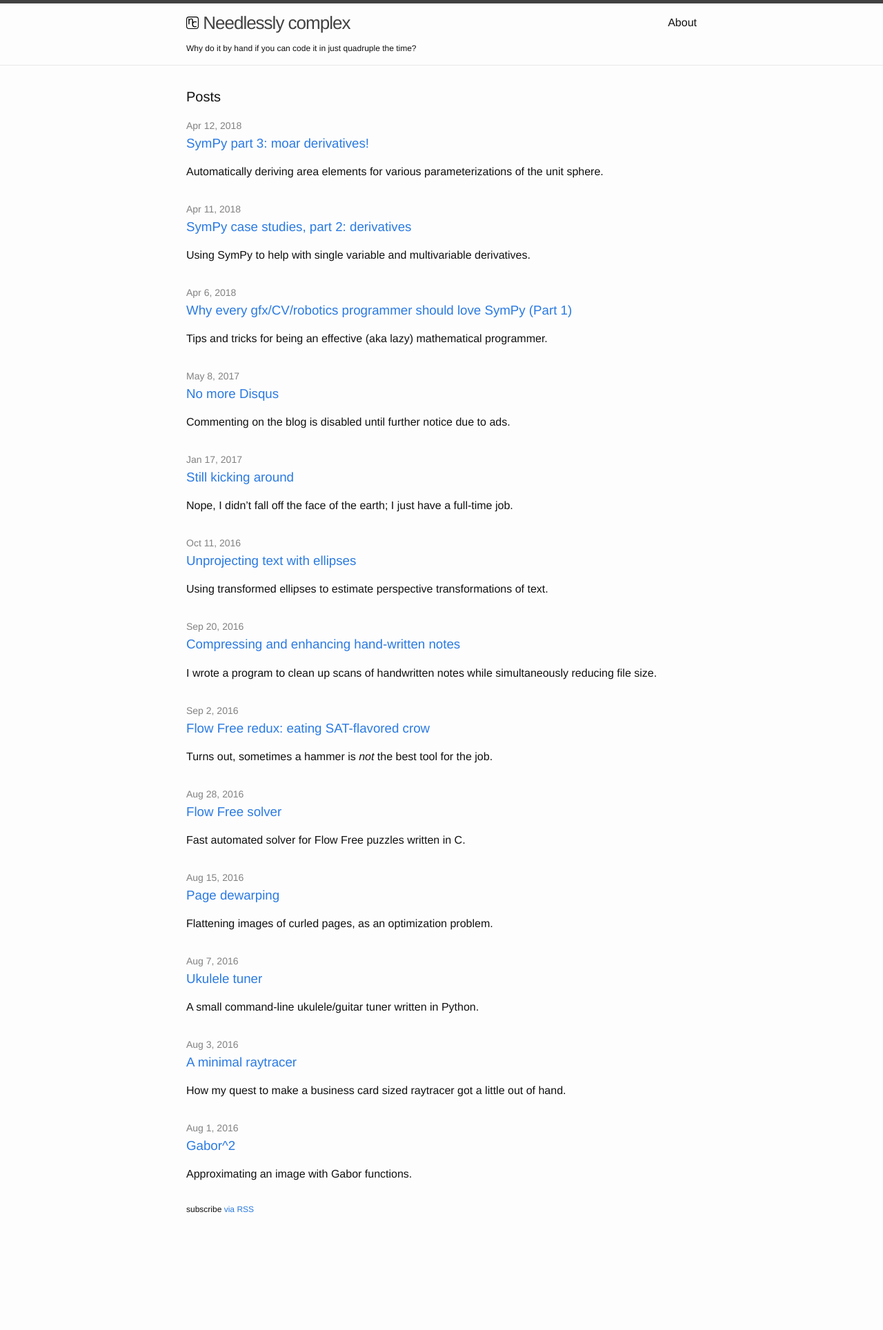
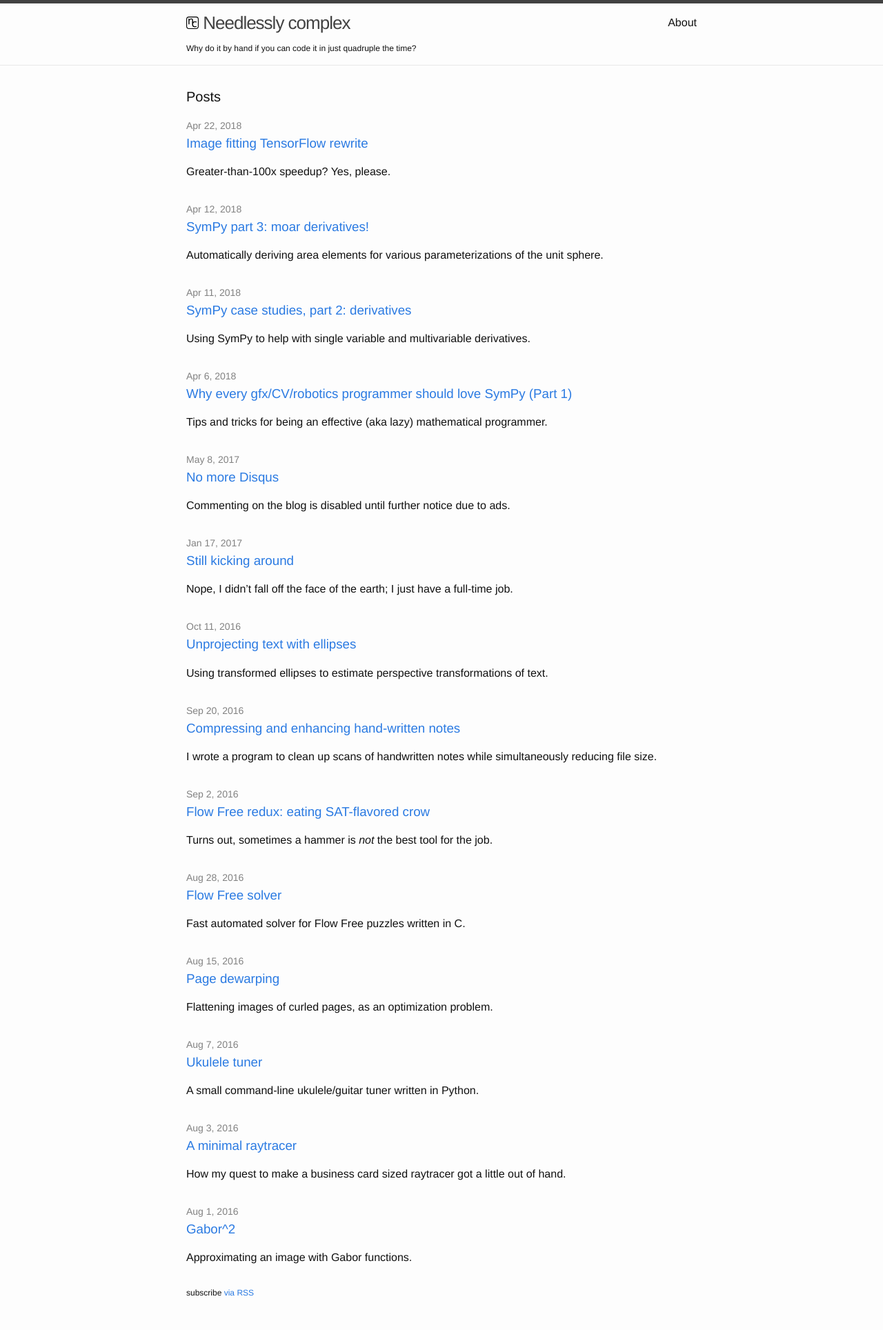
Before and after one commit to mzucker/mzucker.github.io, a Jekyll site: the page built from index.html, in a window 1280 px wide. Shown: the whole page at 69% size. Built offline with Jekyll 4.4.1, drawn with Linux system fonts in a browser that asks for light colours; before the commit the page ends 1807 px from its top, so only the background shows below that; some of the changed lines change nothing that is shown.

Commit message:
added tf-imfit

```diff
--- /dev/null
+++ b/_posts/2018-04-22-image-fitting-tensorflow-rewrite.md
@@ -0,0 +1,470 @@
+---
+layout: post
+title: Image fitting TensorFlow rewrite
+image: /images/tf-imfit/teaser.png
+---
+
+Greater-than-100x speedup? Yes, please.
+
+## Introduction
+
+A couple of weeks ago, in the course of writing my
+[series of SymPy case studies]({% post_url
+2018-04-11-sympy-case-studies-part-2-derivatives %}#case-study-3-jacobians-for-nonlinear-least-squares), I mentioned that
+if I were going to write my [image fitting C++ program]({% post_url
+2016-08-01-gabor-2 %}) today, I would just write it in Python using
+[TensorFlow](https://www.tensorflow.org/).
+
+Well, I went ahead and did the rewrite this week, and as the post
+description above suggests, it was a great success. If you're curious,
+you can skip straight to the
+[github repository](https://github.com/mzucker/tf-imfit) and try it
+out yourself before reading on, or go down to the [results](#results)
+section to check out some videos of the training process.
+
+![example program output](/images/tf-imfit/teaser.png){: .center-image}
+
+{: .image-caption}
+Left: final approximated image, Right: per-pixel error (brigher is higher).
+
+Since I [already described]({% post_url 2016-08-01-gabor-2 %}) my
+approach to image fitting in detail, I'm not going to completely
+restate it here; instead, I'll focus on major differences between this
+Python program and the original C++ program, as well as on some
+idiosyncratic TensorFlow usage conventions that you may not have seen
+elsewhere.
+
+## A bit of TensorFlow background
+
+{: .info}
+**Note:** if you're familiar with TensorFlow's programming model, you can skip to the [next section](#moving-image-fitting-to-tensorflow).
+
+
+Newcomers to TensorFlow and
+[similar](http://deeplearning.net/software/theano/)
+[learning](http://caffe.berkeleyvision.org/)
+[frameworks](https://keras.io/) might find the underlying computation
+model a bit odd. For those readers, it's worth taking a moment to
+learn about **graph-based computing** and how TensorFlow uses **automatic
+differentiation** for training.
+
+TensorFlow introduces a novel datatype,
+[`tf.Tensor`](https://www.tensorflow.org/api_docs/python/tf/Tensor),
+to represent $$n$$-dimensional arrays.  Say we want to compute
+the sum of two tensors named `a` and `b`. This addition, like every
+operation on tensors, gets separated into two steps: defining the
+structure of the computation, and actually executing it.
+
+~~~ python
+# this defines a result tensor but computes nothing
+c = tf.add(a, b)
+
+# this actually does the computation
+sess = tf.Session()
+result = sess.run(c)
+~~~
+
+This indirection seems counterproductive, and is at the very least counterintuitive. Why the extra step?
+
+Behind the scenes, TensorFlow is creating a
+[dataflow graph](https://www.tensorflow.org/programmers_guide/graphs)
+to represent the operations that will be computed. You can think of
+this graph as an abstract recipe for how to produce each desired
+output from its inputs, almost like a
+[makefile](https://en.wikipedia.org/wiki/Makefile), but for tensor data
+instead of object files and executables.
+
+The graph is *abstract* in the sense that it is agnostic as to whether
+the computation happens on the CPU, the GPU, or many CPUs/GPUs across
+a network -- in fact, TensorFlow can target any of these, and the
+resulting speedup from parallelization often justifies the burden of
+wrapping your brain around the awkwardly indirect programming model.[^1]
+
+
+
+Aside from graph-based computation, the other big concept in
+TensorFlow is using [automatic differentiation](https://en.wikipedia.org/wiki/Automatic_differentiation) to minimize loss
+functions. The [`tf.Variable`](https://www.tensorflow.org/programmers_guide/variables) class is type of tensor that
+is "train-able" by default: that is, TensorFlow can automatically
+adjust its value to minimize any user-defined expression using
+[gradient descent](https://en.wikipedia.org/wiki/Gradient_descent) and
+its relatives.
+
+Here's a tiny TensorFlow program to fit a quadratic curve to the
+points $$(-1, 2)$$, $$(0, 1)$$, and $$(2, 4)$$:
+
+~~~ python
+from __future__ import print_function
+import tensorflow as tf
+import numpy as np
+
+##################################################
+# Step 1: define problem structure
+
+# data to fit
+xdata = np.array([-1, 0, 2], dtype=np.float32)
+ydata = np.array([2, 1, 4], dtype=np.float32)
+
+# define tf.Variable to hold polynomial coefficients
+poly_coeffs = tf.get_variable(name='poly_coeffs', shape=(3))
+
+# tf.Tensor expression for quadratic curve
+y_poly = poly_coeffs[0]*xdata**2 + poly_coeffs[1]*xdata + poly_coeffs[2]
+
+# tf.Tensor expression for squared error (we want this to go to zero)
+err_sqr = tf.reduce_sum( (y_poly - ydata)**2 )
+
+# define an operation to minimize the squared error
+optimizer = tf.train.GradientDescentOptimizer(learning_rate=0.01)
+train_op = optimizer.minimize(err_sqr)
+
+##################################################
+# Step 2: run computation
+
+# create a TensorFlow session to host computaiton
+sess = tf.Session()
+
+# assigns random values to poly_coeffs
+sess.run(tf.global_variables_initializer())
+
+# optimize for a little while
+for i in range(1000):
+    e, _ = sess.run([err_sqr, train_op])
+    print('error at iter {} is {}'.format(i+1, e))
+
+# show final results
+y, p = sess.run([y_poly, poly_coeffs])
+print('fitted y values are:', y)
+print('final poly coeffs are:', p)
+~~~
+
+Example output looks like this (your output will differ
+due to random variable initialization):
+
+~~~
+error at iter 1 is 8.30570030212
+error at iter 2 is 4.77178478241
+error at iter 3 is 3.39717292786
+...
+error at iter 1000 is 1.1425527191e-11
+fitted y values are: [ 1.99999952  1.00000334  3.99999976]
+final poly coeffs are: [ 0.83333147 -0.16666467  1.00000334]
+~~~
+
+Not perhaps the most fascinating example, especially given the
+existence of [`np.polyfit`](https://docs.scipy.org/doc/numpy/reference/generated/numpy.polyfit.html), but it illustrates the two-stage
+organization shared by all TensorFlow programs, and more importantly
+it showcases TensorFlow's ability to automatically find variable
+values that minimize an arbitrary differentiable loss function.
+
+## Moving image fitting to tensorflow
+
+The old program, [`imfit.cpp`](https://github.com/mzucker/imfit/blob/master/src/imfit.cpp), implements
+[hill climbing](https://en.wikipedia.org/wiki/Hill_climbing) using a
+[nonlinear least squares](https://en.wikipedia.org/wiki/Non-linear_least_squares)
+solver to change individual Gabor parameter vectors.  It's organized
+along the lines of the following pseudocode:
+
+~~~
+until <Ctrl+C> pressed:
+
+    choose a single set of parameters θ_i to fit from scratch or replace
+
+    set cur_approx ← sum of Gabor functions for all params except θ_i
+    set cur_target ← (input_image - cur_approx)
+
+    set err_i ← || gabor(θ_i) - cur_target ||^2 if replacing; ∞ otherwise
+
+    for each trial j from 1 to num_fits:
+
+        randomly generate a new set of Gabor parameters θ_j
+        solve nonlinear least squares problem to minimize
+             err_j = || gabor(θ_j) - cur_target ||^2
+
+        if err_j < err_i:
+            set err_i ← err_j
+            set θ_i ← θ_j
+~~~
+
+
+Although in principle the inner loop over randomly initialized parameter sets is
+[embarassingly parallel](https://en.wikipedia.org/wiki/Embarrassingly_parallel),
+my original C++ program failed to exploit this property and just ran
+serially over each random initialization. In contrast, it's trivial to
+parallelize this in TensorFlow, so we can essentially compute the
+appearance of every pixel for every random model $$j$$ at the same
+time -- a huge win.
+
+Another big inefficiency of the program above is that it only ever solves
+a tiny nonlinear least squares problem -- that is, it optimizes just eight
+parameters of a single Gabor function at a time. The main motivation for this was
+speed: on a single CPU with the
+[levmar library](http://users.ics.forth.gr/~lourakis/levmar/), running
+a full, joint optimization of all 128 Gabor function parameter sets
+($$8 \times 128 = 1024$$ parameters with an error vector of
+$$128 \times 77 = 9856$$ pixels) was agonizingly slow.[^2]
+
+In contrast, TensorFlow is pretty zippy when optimizing a full problem
+of this size both because it can parallelize computation on the GPU,
+and because the gradient descent algorithms that TensorFlow provides
+have much better asymptotic complexity than the algorithm used by
+levmar.
+
+However, we can't veer completely away from
+training/replacing individual parameter sets. This image
+approximation problem is prone to getting stuck in local minima --
+i.e., parameter sets for which any small change increases error,
+despite the availabily of better solutions elsewhere -- as shown in
+this helpful Wikipedia diagram:
+
+[![extrema](/images/tf-imfit/extrema.svg){: .center-half}](https://en.wikipedia.org/wiki/File:Extrema_example_original.svg)
+
+To mitigate this tendency to get stuck in local minima, the TensorFlow
+rewrite uses
+[simulated annealing](https://en.wikipedia.org/wiki/Simulated_annealing)
+to replace individual Gabor parameter sets in between full joint
+parameter set updates. In practice, the program is willing to accept a
+small increase in overall error from time to time in order to "jump
+out" of local minima in the fitness landscape in hopes that the global
+optimizer will find an overall improved approximation as a result.
+
+Here's pseudocode for the new [`tf-imfit.py`](https://github.com/mzucker/tf-imfit/blob/master/tf-imfit.py):
+
+~~~
+set update_count ← 0
+
+until <Ctrl+C> pressed:
+
+    choose a single set of parameters θ_i to fit from scratch or replace
+
+    set cur_approx ← sum of Gabor functions for all params except θ_i
+    set cur_target ← (input_image - cur_approx)
+
+    set err_i ← || gabor(θ_i) - cur_target ||^2 if replacing; ∞ otherwise
+
+    randomly fit num_fits individual Gabor parameters in parallel
+    choose the one θ_j that has the lowest error err_j
+
+    if err_j < err_i or we probabilistically accept a small increase:
+       set θ_i ← θ_j
+
+    if we have fit all 128 parameter sets so far:
+
+       set update_count ← update_count + 1
+
+       if update_count > updates_per_full_optimization:
+         run a full optimization on the joint parameter set
+         set update_count ← 0
+~~~
+
+One final difference between the programs worth mentioning is the way
+they handle
+[constraints on the Gabor parameters](/2016/08/01/gabor-2.html#inequality-constraints). The
+levmar library can enforce linear inequality constraints (which
+is one main reason I selected it in the first place); however,
+TensorFlow can't handle these natively. Instead, I choose to
+represent my linear inequalities as
+[penalty functions](https://en.wikipedia.org/wiki/Penalty_method) that
+impose additional loss when violated. In practice, this means that
+there may be a tiny amount of constraint violation if it leads to
+lower error; however, since the constraints were only introduced for
+cosmetic reasons it's no big deal.
+
+## A tour through the code
+
+Let's delve a little bit into the nitty-gritty details of how the new
+program is implemented, especially the TensorFlow-specific aspects.
+
+First of all, let's look at the **image storage format**. This
+is handled by the `GaborModel` class defined around
+[line 227 of `tf-imfit.py`](https://github.com/mzucker/tf-imfit/blob/master/tf-imfit.py#L227).
+The `self.gabor` tensor that it computes is of shape $$ n \times h \times w \times c $$, where:
+
+  - $$n$$ is the number of independent image fits being computed in parallel
+  - $$h \times w$$ is the image shape (rows $$\times$$ columns)
+  - $$c$$ is the number of Gabor functions per fit
+
+This is the so-called `NHWC` format in TensorFlow terminology.[^3]
+By summing across the final dimension, the `GaborModel` class produces a
+`self.approx` tensor of shape $$n \times h \times w$$, which we can
+consider as $$n$$ independent images which are each compared with the
+current target in order to produce a sum of squared errors.
+
+Together with the penalty functions from the inequality constraints,
+these sums of squared errors combine to form the overall loss function
+that is automatically minimized using the [`tf.train.AdamOptimizer`](https://www.tensorflow.org/api_docs/python/tf/train/AdamOptimizer)
+class (see
+[line 387](https://github.com/mzucker/tf-imfit/blob/master/tf-imfit.py#L387)).
+
+Why represent the Gabor function output in this four-dimensional
+format?  In fact, it lets us solve two different optimization
+sub-problems, depending on how we choose $$n$$ and $$c$$.  If we set
+$$n = 200$$ and $$c = 1$$, we can locally optimize many individual
+Gabor parameter sets `θ_j` in parallel; when we set $$n = 1$$ and $$c
+= 128$$ we are jointly optimizing the full collection of
+parameters. As you can see starting around
+[line 540](https://github.com/mzucker/tf-imfit/blob/master/tf-imfit.py#L540),
+we accomplish this by instantiating two different `GaborModel`
+objects, one to handle the parallel local fitting operation, and one
+to handle the full joint optimization. The large-size preview images
+used solely for visualization are generated by yet a third
+`GaborModel` instance.
+
+Next, let's take a look at **how we pass around paramater
+data**. Whenever it's time to grab a Gabor parameter set from the
+local parallel optimizer and hand it to the full joint optimizer, we
+need to deal with the TensorFlow API because the parameters are
+`tf.Variable` objects and not just simple Python variables which we
+can easily modify.
+
+Originally, I was using a
+[`tf.assign`](https://www.tensorflow.org/api_docs/python/tf/assign)
+operation to pass the parameter values around inside my training loop,
+but I noticed an odd behavior: although training started out very
+quickly, it became slower and slower over time! A little googling
+brought me to a couple of StackOverflow questions
+[[1](https://stackoverflow.com/questions/37966924/why-does-tf-assign-slow-the-execution-time),
+[2](https://stackoverflow.com/questions/39070708/why-sometimes-tensorflow-runs-slower-and-slower-with-the-process-of-training)]
+that indicated the flaw in my approach. By calling `tf.assign` inside
+the training loop, I was adding to the dataflow graph during each
+training iteration, inducing a quadratic runtime penalty (oops).
+
+The fix for me was to use [`tf.Variable.load`](https://www.tensorflow.org/api_docs/python/tf/Variable#load) instead of `tf.assign`.
+In hindsight, I could have figured out a way to keep using `tf.assign` to avoid a
+round trip from GPU memory to CPU and back, but this was not a
+significant bottleneck in my program.  The StackOverflow questions
+also pointed me to a good habit to prevent future slowdowns like this:
+simply call [`tf.Graph.finalize()`](https://www.tensorflow.org/api_docs/python/tf/Graph#finalize) on the default graph before
+training, as I now do on
+[line 862](https://github.com/mzucker/tf-imfit/blob/master/tf-imfit.py#L862).
+
+Finally, let's discuss **serialization and
+visualization**. In general, I think [`tf.train.Saver`](https://www.tensorflow.org/api_docs/python/tf/train/Saver) and [TensorBoard](https://www.tensorflow.org/programmers_guide/summaries_and_tensorboard) are
+flexible and powerful tools to accomplish these respective tasks, but
+I find them to be overkill for small exploratory programs like this
+one. The on-disk format used by `tf.train.Saver` is not well documented, and
+takes up a ton of space because by default it serializes
+not just your variables, but also the entire dataflow graph and
+corresponding metadata. TensorBoard is also fairly heavyweight as it
+builds upon the serialization functionality provided by `tf.train.Saver`.
+Often, I find I want to store variables in a standard format that can
+be easily saved or loaded in non-TensorFlow programs, and I also want a quick
+way to produce debug visualizations.
+
+In this program, I chose to store the parameters on disk in a
+human-readable text file using [`np.savetxt`](https://docs.scipy.org/doc/numpy-1.14.0/reference/generated/numpy.savetxt.html) (see
+[line 997](https://github.com/mzucker/tf-imfit/blob/master/tf-imfit.py#L997)).
+To load them, I just call [`np.genfromtxt`](https://docs.scipy.org/doc/numpy-1.14.0/reference/generated/numpy.genfromtxt.html) and then `tf.Variable.load`
+to stash them into a TensorFlow variable (see
+[line 581](https://github.com/mzucker/tf-imfit/blob/master/tf-imfit.py#L581)).
+
+I also decided on a simple way to produce debug visualizations using
+`numpy` and [Pillow's `Image`](https://pillow.readthedocs.io/en/3.1.x/reference/Image.html). After each parameter update, I
+generate a PNG image containing the current approximation as well as
+the per-pixel error, which can be individually labeled in order to
+provide a sense of updates over time. For details, see the `snapshot`
+function defined around
+[line 409](https://github.com/mzucker/tf-imfit/blob/master/tf-imfit.py#L409).
+
+## Results
+
+As with the C++ version of the program, I found it most effective to
+move from a coarse resolution to progressively higher resolutions,
+similar to
+[the multigrid method](https://en.wikipedia.org/wiki/Multigrid_method)
+of solving differential equations.  The
+[`fitme.sh` shell script](https://github.com/mzucker/tf-imfit/blob/master/fitme.sh)
+in the repository invokes `tm-imfit.py` several times to accomplish
+this. All runtimes reported below were measured using TensorFlow 1.7
+using a NVidia GTX 1080 GPU.
+
+Running for 256 iterations at an image width of 64 pixels takes around
+2 minutes and 14 seconds. Here's a visualization of this initial fit:
+
+<video controls poster="/images/tf-imfit/progress_lores.jpg">
+  <source src="/images/tf-imfit/progress_lores.mp4" type="video/mp4"/>
+</video>
+
+What you're seeing above is a succession of individual Gabor functions
+being incrementally fit one by one. After reaching the target total of
+128 Gabor functions, the program begins performing global
+optimizations which rapidly decrease error. Thereafter, it alternates
+re-fitting 32 Gabor functions one-by-one with more joint
+optimizations. When re-fitting, the program uses simulated annealing
+to probabilistically allow minor increase in reconstruction error in
+order to escape local minima.
+
+The odd ringing artifacts in the reconstructed image on the left-hand
+above are due to the fact that the Gabor functions are actually at a
+spatial frequency higher than the
+[Nyquist rate](https://en.wikipedia.org/wiki/Nyquist%E2%80%93Shannon_sampling_theorem)
+for this small set of samples. Don't worry about them too much,
+they're about to disappear in the next level of optimization.
+
+At this point, we run for 384 iterations at an image width of 96 pixels[^4].
+This round of optimization takes 7m18s. I decided not to show the
+individual Gabor function re-fits in this movie, but they are still happening
+behind the scenes:
+
+<video controls poster="/images/tf-imfit/progress_midres.jpg">
+  <source src="/images/tf-imfit/progress_midres.mp4" type="video/mp4"/>
+</video>
+
+Next, we run for 512 iterations at an image width of 128 pixels, for a
+duration of 14m31s:
+
+<video controls poster="/images/tf-imfit/progress_hires.jpg">
+  <source src="/images/tf-imfit/progress_hires.mp4" type="video/mp4"/>
+</video>
+
+Finally, we just run one single round of global optimization at an image width of 256 pixels, without any re-fits. This takes 1m54s:
+
+<video controls poster="/images/tf-imfit/progress_final.jpg">
+  <source src="/images/tf-imfit/progress_final.mp4" type="video/mp4"/>
+</video>
+
+All together, the total runtime for `tf-imfit.py` is **25 minutes and 57 seconds**. In comparison, `imfit.cpp` achieved slightly lower quality after running for about **three days** (yes, days, not hours). Serendipitously,
+my friend [@a_cowley](https://twitter.com/a_cowley) tweeted just this week:
+
+<div class="center-threequarters">
+<blockquote class="twitter-tweet" data-lang="en"><p lang="en" dir="ltr">Sometimes flipping the switch to run something on the GPU really does just make things 100x faster.</p>&mdash; Anthony Cowley (@a_cowley) <a href="https://twitter.com/a_cowley/status/989588940935090182?ref_src=twsrc%5Etfw">April 26, 2018</a></blockquote>
+<script async src="https://platform.twitter.com/widgets.js" charset="utf-8"></script>
+</div>
+
+Yep, that sounds about right.
+
+By the way, the two programs are comparable in terms of source lines
+of code. According to David A. Wheeler's `sloccount` tool,
+`tf-imfit.py` weighs in at 851 lines of Python, versus `imfit.cpp`
+with 798 lines of C++. Although the Python program doesn't have to
+compute any derivatives, it does include more functionality because it
+does both full and local optimizations.
+
+That's all for now -- I had a good time putting together the program
+and this post.  Hit me up on twitter if you have any questions or
+comments!
+
+
+<!--
+
+<video controls preload="auto">
+  <source src="/images/tf-imfit/progress_midres.mp4" type="video/mp4"/>
+</video>
+
+<video controls preload="auto">
+  <source src="/images/tf-imfit/progress_hires.mp4" type="video/mp4"/>
+</video>
+
+<video controls preload="auto">
+  <source src="/images/tf-imfit/progress_final.mp4" type="video/mp4"/>
+</video>
+-->
+
+[^1]: As of version 1.7, it looks like TensorFlow is promoting a brand-new [*Eager* computation model](https://www.tensorflow.org/programmers_guide/eager) to work around the separate graph-building step, but [@BartWronsk](https://twitter.com/BartWronsk/status/988166679673716737) reassures me the two stage model is unlikely to go away any time soon.
+
+
+[^2]: The [computational complexity](https://en.wikipedia.org/wiki/Computational_complexity_of_mathematical_operations#Matrix_algebra) of a single iteration of the [Levenberg-Marquardt algorithm](https://en.wikipedia.org/wiki/Levenberg%E2%80%93Marquardt_algorithm) is something like $$O(m^3 + m^2k)$$ where $$m$$ is the number of parameters being fitted and $$k$$ is the size of the error vector, so it scales pretty poorly to large problems.
+
+[^3]: Originally, I had organized my data in the `NCHW` format, but after reading the [performance guide](https://www.tensorflow.org/performance/performance_guide#data_formats), I realized it might be faster to re-order my data. `NHWC` gives me about a 3% speedup at larger image sizes on my GPU, so in the end it's not a huge difference for this program.
+
+[^4]: Yes I did pull these vaguely power-of-two-ish numbers out of thin air.
--- a/_sass/_base.scss
+++ b/_sass/_base.scss
@@ -150,6 +150,10 @@
     }
 }
 
+video {
+  width: 100% !important;
+  height: auto !important;
+}
 
 
 /**
@@ -258,6 +262,13 @@
   font-style: italic;
 }
 
+.warning
+{
+  background-color: #fdd;
+  padding: 10px;
+  font-style: italic;
+}
+
 
 .footnotes
 {
@@ -306,6 +317,15 @@
     font-style: normal;
 }
 
+.image-caption {
+    display: block;
+    max-width: 100%;
+    text-align: center;
+    margin-top: 8px;
+    font-style: italic;
+    font-size: $small-font-size;
+}
+
 .video-container {
     position: relative;
     padding-bottom: 56.25%;
--- a/_sass/_layout.scss
+++ b/_sass/_layout.scss
@@ -213,27 +213,19 @@
 }
 
 .post-title {
-    font-size: 26px;
+    font-size: 32px;
     letter-spacing: -1px;
     line-height: 1;
 
     @include media-query($on-laptop) {
-        font-size: 36px;
+        font-size: 28px;
     }
 }
 
 .post-content {
     margin-bottom: $spacing-unit;
 
-    h2 {
-        font-size: 32px;
-
-        @include media-query($on-laptop) {
-            font-size: 28px;
-        }
-    }
-
-    h3 {
+    h1, h2 {
         font-size: 26px;
 
         @include media-query($on-laptop) {
@@ -241,11 +233,19 @@
         }
     }
 
-    h4 {
+    h3 {
         font-size: 20px;
 
         @include media-query($on-laptop) {
             font-size: 18px;
+        }
+    }
+
+    h4 {
+        font-size: 16px;
+
+        @include media-query($on-laptop) {
+            font-size: 14px;
         }
     }
 }
```
Also changed, not shown: Gemfile.lock, images/tf-imfit/extrema.svg (added), images/tf-imfit/progress_final.jpg (added), images/tf-imfit/progress_hires.jpg (added), images/tf-imfit/progress_lores.jpg (added), images/tf-imfit/progress_midres.jpg (added), images/tf-imfit/teaser.png (added), 9 other files.
